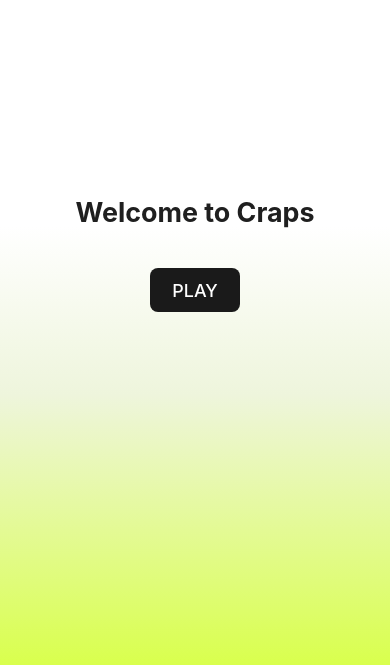
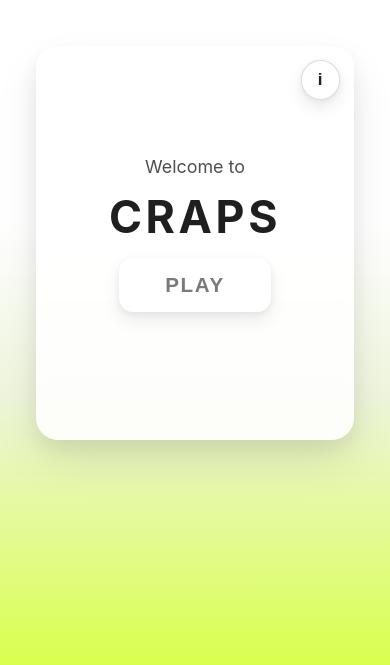
Before and after one commit to jm-go/craps, a React (Vite) app: page / in a window 390 px wide. Shown: the part 179-844 px from the top of the page. Built offline with nearby package versions, Linux system fonts and the light colour scheme.

Commit message:
feat: added GameCard and its CSS file

```diff
--- a/src/App.css
+++ b/src/App.css
@@ -6,27 +6,45 @@
 .app {
   min-height: 100vh;
   display: flex;
-  flex-direction: column;
   align-items: center;
   justify-content: center;
-  gap: 1rem;
   padding: 2rem;
-  text-align: center;
 }
 
 .primary-button {
-  border-radius: 8px;
-  border: 1px solid transparent;
-  padding: 0.6em 1.2em;
-  font-size: 1em;
-  font-weight: 500;
-  font-family: inherit;
-  background-color: var(--color-button-bg);
+  border: none;
+
+  border-radius: 14px;
+
+  padding: 0.85rem 2.6rem;
+
+  font-size: 1.15rem;
+  font-weight: 600;
+
+  letter-spacing: 0.08em;
+
+  background: var(--color-button-bg);
   color: var(--color-button-text);
+
   cursor: pointer;
-  transition: border-color 0.25s;
+
+  box-shadow:
+    0 8px 18px rgba(0,0,0,0.08),
+    0 2px 6px rgba(0,0,0,0.06);
+
+  transition:
+    transform 0.2s ease,
+    box-shadow 0.2s ease;
 }
 
 .primary-button:hover {
-  border-color: var(--color-button-hover-border);
+  transform: scale(1.04);
+
+  box-shadow:
+    0 12px 24px rgba(0,0,0,0.12),
+    0 4px 10px rgba(0,0,0,0.08);
 }
+
+.primary-button:active {
+  transform: scale(0.97);
+}
--- a/src/App.tsx
+++ b/src/App.tsx
@@ -1,10 +1,10 @@
 import './App.css'
+import { GameCard } from './components/GameCard'
 
 function App() {
   return (
     <div className="app">
-      <h2>Welcome to Craps</h2>
-      <button className="primary-button">PLAY</button>
+      <GameCard />
     </div>
   )
 }
--- /dev/null
+++ b/src/components/GameCard.css
@@ -0,0 +1,131 @@
+.game-card {
+  position: relative;
+  width: min(100%, 28rem);
+  min-height: 24rem;
+  padding: 2rem 1.5rem;
+  border-radius: 1.5rem;
+
+  background: var(--color-card-bg);
+
+  box-shadow:
+    0 0.5rem 1.25rem rgba(31, 31, 31, 0.08),
+    0 1.25rem 2.5rem rgba(31, 31, 31, 0.08);
+
+  backdrop-filter: blur(0.25rem);
+}
+
+.game-card__content {
+  display: flex;
+  min-height: 20rem;
+  flex-direction: column;
+  align-items: center;
+  justify-content: center;
+  gap: 1rem;
+
+  text-align: center;
+}
+
+.game-card__eyebrow {
+  margin: 0;
+
+  font-size: 1rem;
+
+  color: var(--color-text-secondary);
+}
+
+.game-card__title {
+  margin: 0;
+
+  font-size: clamp(2.5rem, 6vw, 4rem);
+  line-height: 1;
+  letter-spacing: 0.08em;
+
+  color: var(--color-text-primary);
+}
+
+.game-card__info-button {
+  position: absolute;
+  top: 1rem;
+  right: 1rem;
+
+  width: 2.2rem;
+  height: 2.2rem;
+
+  display: flex;
+  align-items: center;
+  justify-content: center;
+
+  border-radius: 999px;
+  border: 1px solid var(--color-border-soft);
+
+  background: var(--color-button-bg);
+  color: var(--color-text-primary);
+
+  font-weight: 600;
+  font-size: 0.95rem;
+
+  cursor: pointer;
+
+  box-shadow:
+    0 8px 18px rgba(0, 0, 0, 0.08),
+    0 2px 6px rgba(0, 0, 0, 0.06);
+
+  transition:
+    transform 0.2s ease,
+    box-shadow 0.2s ease,
+    border-color 0.2s ease;
+}
+
+.game-card__info-button:hover {
+  transform: scale(1.05);
+
+  box-shadow:
+    0 12px 24px rgba(0, 0, 0, 0.12),
+    0 4px 10px rgba(0, 0, 0, 0.08);
+} */
+
+.game-card__info-button:active {
+  transform: scale(0.97);
+}
+
+.game-card__instructions-title {
+  margin: 0;
+
+  font-size: 1.5rem;
+
+  color: var(--color-text-primary);
+}
+
+.game-card__instructions {
+  display: flex;
+  flex-direction: column;
+  gap: 0.75rem;
+
+  text-align: left;
+
+  color: var(--color-text-body);
+}
+
+.game-card__instructions p {
+  margin: 0;
+  line-height: 1.6;
+}
+
+@media (max-width: 480px) {
+
+  .game-card {
+    min-height: 22rem;
+    padding: 1.5rem 1rem;
+    border-radius: 1.25rem;
+  }
+
+  .game-card__content {
+    min-height: 18rem;
+  }
+
+  .game-card__info-button {
+    top: 0.8rem;
+    right: 0.8rem;
+  }
+
+}
--- /dev/null
+++ b/src/components/GameCard.tsx
@@ -0,0 +1,58 @@
+import { useState } from 'react'
+import './GameCard.css'
+
+type CardView = 'welcome' | 'instructions'
+
+export const GameCard = () => {
+  const [view, setView] = useState<CardView>('welcome')
+
+  const toggleInstructions = () => {
+    setView((prev) => (prev === 'welcome' ? 'instructions' : 'welcome'))
+  }
+
+  return (
+    <section className="game-card">
+      <button
+        type="button"
+        className="game-card__info-button"
+        aria-label="How to play"
+        title="How to play"
+        onClick={toggleInstructions}
+      >
+        i
+      </button>
+
+      {view === 'welcome' ? (
+        <div className="game-card__content">
+          <p className="game-card__eyebrow">Welcome to</p>
+          <h1 className="game-card__title">CRAPS</h1>
+
+          <button type="button" className="primary-button">
+            PLAY
+          </button>
+        </div>
+      ) : (
+        <div className="game-card__content">
+          <h2 className="game-card__instructions-title">How to play</h2>
+
+          <div className="game-card__instructions">
+            <p>Each game starts with a come-out roll using two dice.</p>
+
+            <p>
+              If the total is <strong>7</strong> or <strong>11</strong>, the
+              player wins immediately. If the total is <strong>2</strong>,
+              <strong>3</strong>, or <strong>12</strong>, the player loses
+              immediately.
+            </p>
+
+            <p>
+              Any other total becomes the <strong>point</strong>. The player
+              continues rolling until they either roll the same point again to
+              win or roll a <strong>7</strong> to lose.
+            </p>
+          </div>
+        </div>
+      )}
+    </section>
+  )
+}
--- a/src/index.css
+++ b/src/index.css
@@ -3,11 +3,16 @@
   --color-bg-mid: #eef5dc;
   --color-bg-bottom: #d9ff4d;
 
+  --color-card-bg: rgba(255, 255, 255, 0.88);
+
   --color-text-primary: #1f1f1f;
+  --color-text-secondary: #4f4f4f;
+  --color-text-body: #2f2f2f;
 
-  --color-button-bg: #1a1a1a;
-  --color-button-text: #ffffff;
-  --color-button-hover-border: #1f1f1f;
+  --color-button-bg: #ffffff;
+  --color-button-text: #7a7a7a;
+
+  --color-border-soft: rgba(31, 31, 31, 0.15);
 
   font-synthesis: none;
   text-rendering: optimizeLegibility;
```
